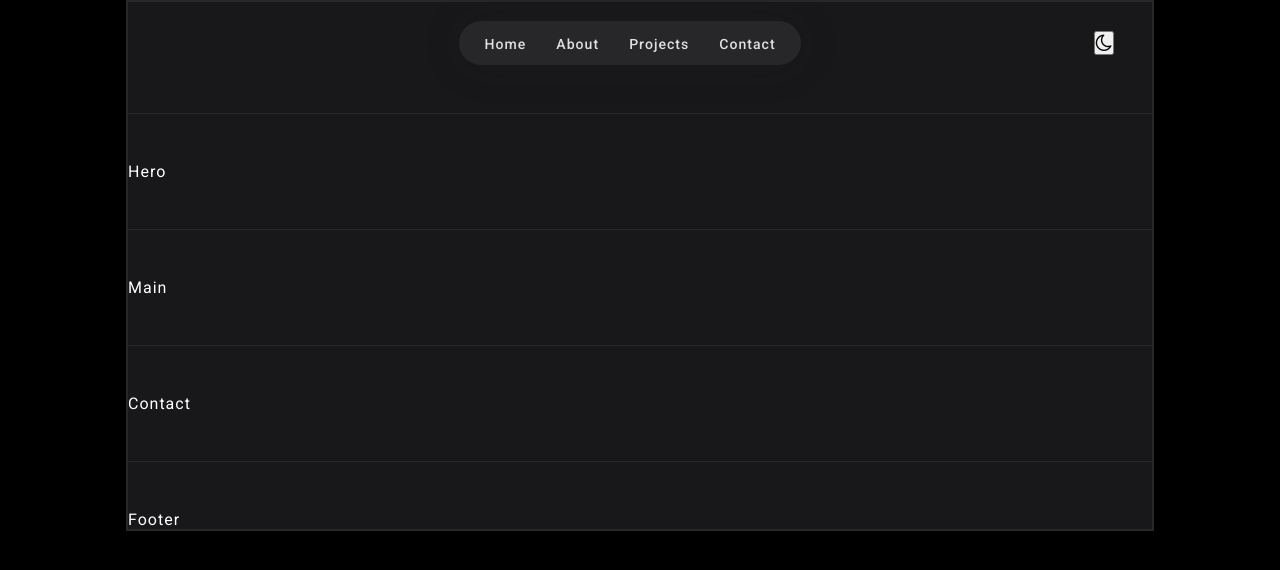
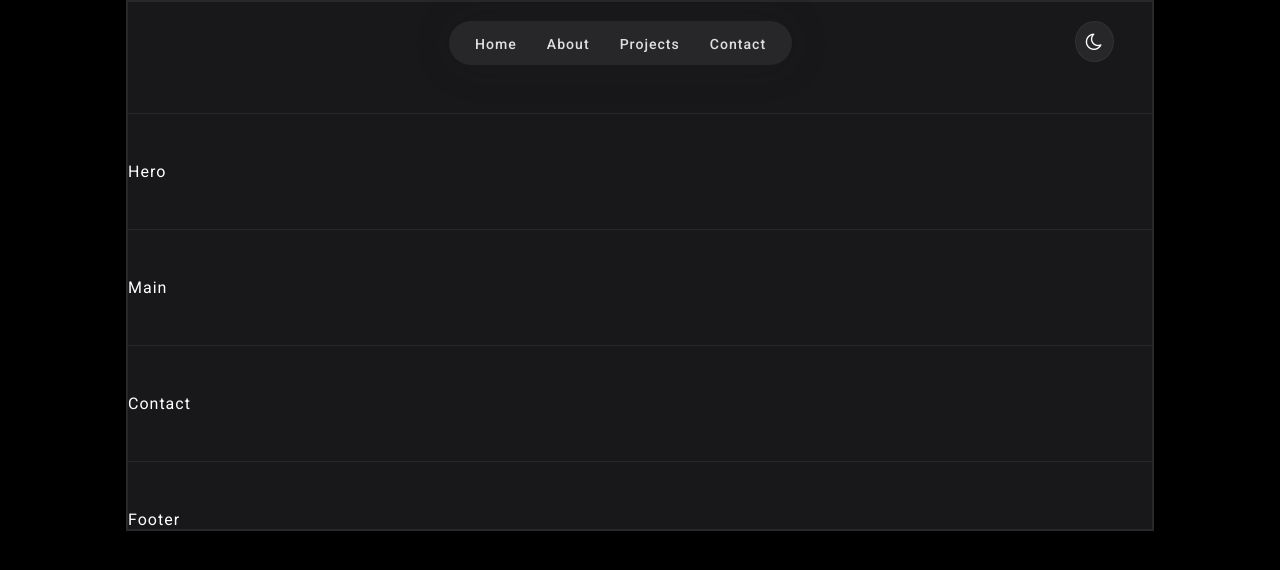
Before and after one commit to amirmejri96/Portfolio, a React (Vite) app: page / in a window 1280 px wide. Shown: the top 570 px of the page. Built offline with nearby package versions, Linux system fonts and the light colour scheme.

Commit message:
Header done

```diff
--- a/src/components/1-header/Header.css
+++ b/src/components/1-header/Header.css
@@ -1,3 +1,19 @@
+/* ===========================
+Table of contents
+==============================
+
+1- Header Design
+2- Icons buttons
+3- Pop up, modal
+4- Responsive Design
+
+*/
+
+
+
+
+
+/* Header Design */
 header .menu {
     display: none;
 }
@@ -14,7 +30,6 @@ header.flex nav {
     border-radius: 55px;
     box-shadow: 1px 1px 40px #2323242a;
 }
-
 
 header ul {
     gap: 30px;
@@ -36,6 +51,33 @@ header ul li a:hover {
 header button {
     font-size: 1.2rem;
 }
+
+
+/* Icons buttons */
+header .icon-menu, header .icon-moon-o {
+    border: 1px solid var(--border);
+    padding: 10px;
+    border-radius: 50%;
+    background-color: var(--bgHeader);
+    transition: 0.2s;
+}
+
+header .icon-menu:hover, header .icon-moon-o:hover{
+    border: 1px solid orange;
+}
+
+header .icon-close {
+    font-size: 1.2rem;
+    color: var(--subtitle);
+    transition: 0.3s;
+}
+
+header .icon-close:hover {
+    font-size: 1.4rem;
+    color: crimson;
+    rotate: 180deg;
+}
+
 
 /* modal, pop up */
 header .fixed {
@@ -84,11 +126,7 @@ header .fixed .modal li:first-child {
 }
 
 
-
-
-
-
-
+/* Responsive Design */
 @media (max-width: 700px) {
     header.flex nav {
         display: none;
--- a/src/components/1-header/Header.jsx
+++ b/src/components/1-header/Header.jsx
@@ -5,7 +5,7 @@ const Header = () => {
   const [showModal, setShowModal] = useState(false)
   return (
     <header className='flex'>
-      <button className='menu' onClick={()=>setShowModal(true)} >Show modal</button>
+      <button className='menu icon-menu' onClick={()=>setShowModal(true)} />
 
       <div />
 
@@ -18,7 +18,9 @@ const Header = () => {
         </ul>
       </nav>
 
-      <button className='icon-moon-o'/>
+      <button>
+        <span className='icon-moon-o'></span>
+      </button>
 
 
       { showModal && (
--- a/src/index.css
+++ b/src/index.css
@@ -5,21 +5,21 @@ html {
   letter-spacing: 1px;
 }
 
-*{
+* {
   margin: 0;
   padding: 0;
 }
 
 
 :root {
-  --primary : #000;
-  --secondary : rgb(24, 24, 27);
-  --border : rgba(63, 63, 70, 0.4);
-  --title : rgb(244, 244, 245);
-  --subtitle : rgb(161, 161, 170);
+  --primary: #000;
+  --secondary: rgb(24, 24, 27);
+  --border: rgba(63, 63, 70, 0.4);
+  --title: rgb(244, 244, 245);
+  --subtitle: rgb(161, 161, 170);
 
-  --bgHeader : rgb(39, 39, 42);
-  --blue : rgb(93, 188, 252);
+  --bgHeader: rgb(39, 39, 42);
+  --blue: rgb(93, 188, 252);
 }
 
 body {
@@ -41,7 +41,7 @@ body {
 
 
 
-.divider{
+.divider {
   border-bottom: 1px solid var(--border);
   margin: 3rem 0;
 }
@@ -58,8 +58,25 @@ a {
   transition: 0.2s;
 }
 
+a:hover {
+  cursor: pointer;
+}
 
 .flex {
   display: flex;
   align-items: center;
 }
+
+
+
+button {
+  all: unset;
+}
+
+button:hover {
+  cursor: pointer;
+}
+
+button:active {
+  scale: 0.7;
+}
```
